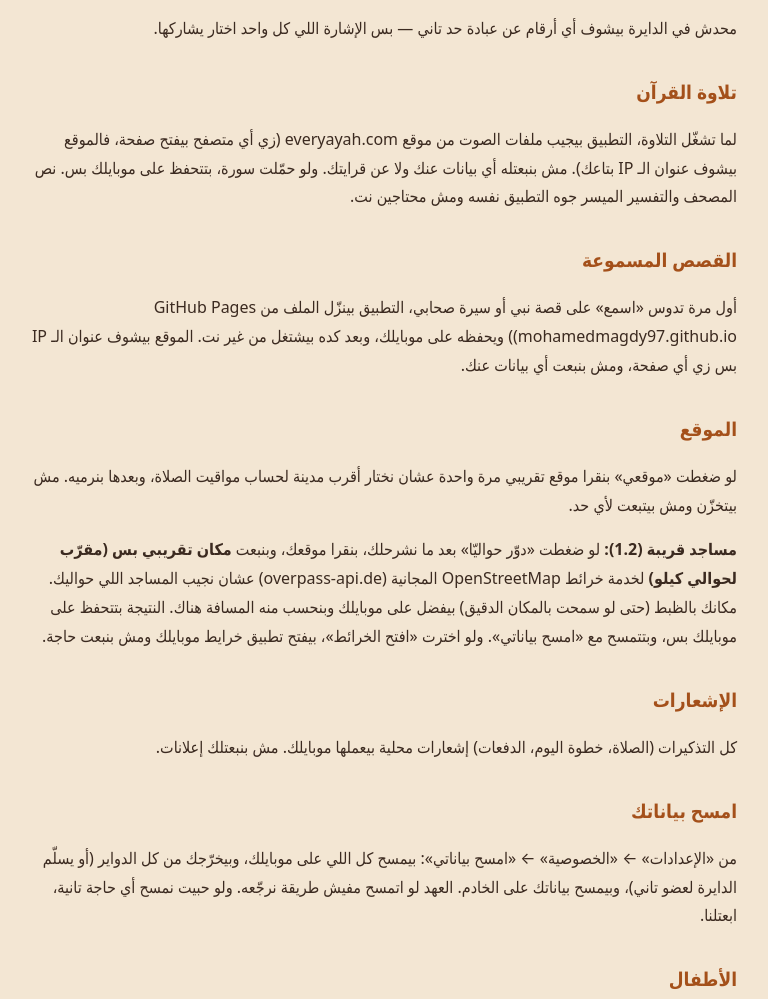
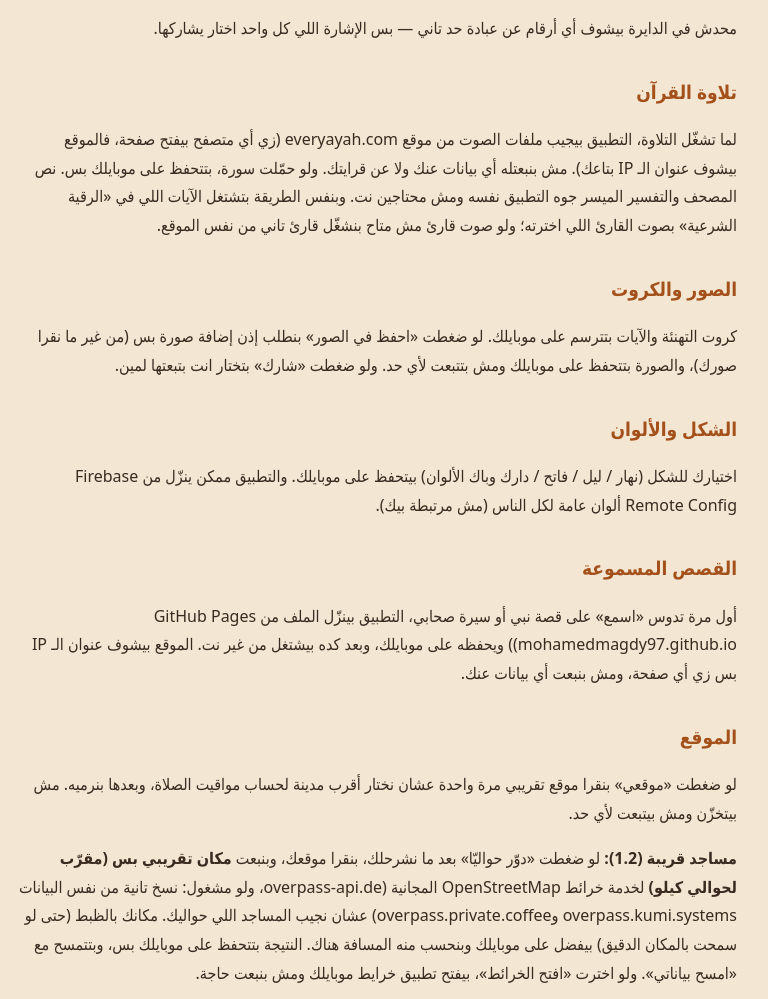
Before and after one commit to mohamedmagdy97/ramadan-privacy, a plain HTML site: page index.html in a window 1280 px wide. Shown: the part 1054-2053 px from the top of the page, without its empty margins (263-1031 px from the left). Drawn offline with Linux system fonts and the light colour scheme.

Commit message:
privacy: ruqyah recitation, photo saving, look/colours, mosque mirrors (20 Nov 2026)
Co-Authored-By: Claude Sonnet 5.5 <noreply@anthropic.com>
Claude-Session: https://claude.ai/code/session_01XR2DGUfwqKyqhr36RdmSun

```diff
--- a/index.html
+++ b/index.html
@@ -29,7 +29,7 @@
 <body>
 <main>
   <h1>سياسة الخصوصية</h1>
-  <p class="date">تطبيق «رمضان مكمّل» — من MegTech · آخر تحديث: ١٦ نوفمبر ٢٠٢٦</p>
+  <p class="date">تطبيق «رمضان مكمّل» — من MegTech · آخر تحديث: ٢٠ نوفمبر ٢٠٢٦</p>
 
   <div class="card">
     <p><strong>عبادتك بينك وبين ربنا.</strong> كل اللي بتعمله في التطبيق من عبادة — خطوات تسخين شعبان، دعواتك، عهدك، وأي حاجة
@@ -58,7 +58,16 @@
   <h2>تلاوة القرآن</h2>
   <p>لما تشغّل التلاوة، التطبيق بيجيب ملفات الصوت من موقع <span class="ltr">everyayah.com</span> (زي أي متصفح بيفتح صفحة،
   فالموقع بيشوف عنوان الـ IP بتاعك). مش بنبعتله أي بيانات عنك ولا عن قرايتك. ولو حمّلت سورة، بتتحفظ على موبايلك بس.
-  نص المصحف والتفسير الميسر جوه التطبيق نفسه ومش محتاجين نت.</p>
+  نص المصحف والتفسير الميسر جوه التطبيق نفسه ومش محتاجين نت. وبنفس الطريقة بتشتغل الآيات اللي في «الرقية الشرعية»
+  بصوت القارئ اللي اخترته؛ ولو صوت قارئ مش متاح بنشغّل قارئ تاني من نفس الموقع.</p>
+
+  <h2>الصور والكروت</h2>
+  <p>كروت التهنئة والآيات بتترسم على موبايلك. لو ضغطت «احفظ في الصور» بنطلب إذن إضافة صورة بس (من غير ما نقرا صورك)،
+  والصورة بتتحفظ على موبايلك ومش بتتبعت لأي حد. ولو ضغطت «شارك» بتختار انت بتبعتها لمين.</p>
+
+  <h2>الشكل والألوان</h2>
+  <p>اختيارك للشكل (نهار / ليل / فاتح / دارك وباك الألوان) بيتحفظ على موبايلك. والتطبيق ممكن ينزّل من Firebase Remote Config
+  ألوان عامة لكل الناس (مش مرتبطة بيك).</p>
 
   <h2>القصص المسموعة</h2>
   <p>أول مرة تدوس «اسمع» على قصة نبي أو سيرة صحابي، التطبيق بينزّل الملف من <span class="ltr">GitHub Pages</span>
@@ -68,7 +77,7 @@
   <h2>الموقع</h2>
   <p>لو ضغطت «موقعي» بنقرا موقع تقريبي مرة واحدة عشان نختار أقرب مدينة لحساب مواقيت الصلاة، وبعدها بنرميه. مش بيتخزّن ومش بيتبعت لأي حد.</p>
   <p><strong>مساجد قريبة (1.2):</strong> لو ضغطت «دوّر حواليّا» بعد ما نشرحلك، بنقرا موقعك، وبنبعت <strong>مكان تقريبي بس (مقرّب لحوالي كيلو)</strong>
-  لخدمة خرائط <span class="ltr">OpenStreetMap</span> المجانية (<span class="ltr">overpass-api.de</span>) عشان نجيب المساجد اللي حواليك. مكانك بالظبط
+  لخدمة خرائط <span class="ltr">OpenStreetMap</span> المجانية (<span class="ltr">overpass-api.de</span>، ولو مشغول: نسخ تانية من نفس البيانات <span class="ltr">overpass.kumi.systems</span> و<span class="ltr">overpass.private.coffee</span>) عشان نجيب المساجد اللي حواليك. مكانك بالظبط
   (حتى لو سمحت بالمكان الدقيق) بيفضل على موبايلك وبنحسب منه المسافة هناك. النتيجة بتتحفظ على موبايلك بس، وبتتمسح مع «امسح بياناتي». ولو اخترت «افتح الخرائط»، بيفتح تطبيق خرايط موبايلك ومش بنبعت حاجة.</p>
 
   <h2>الإشعارات</h2>
```
